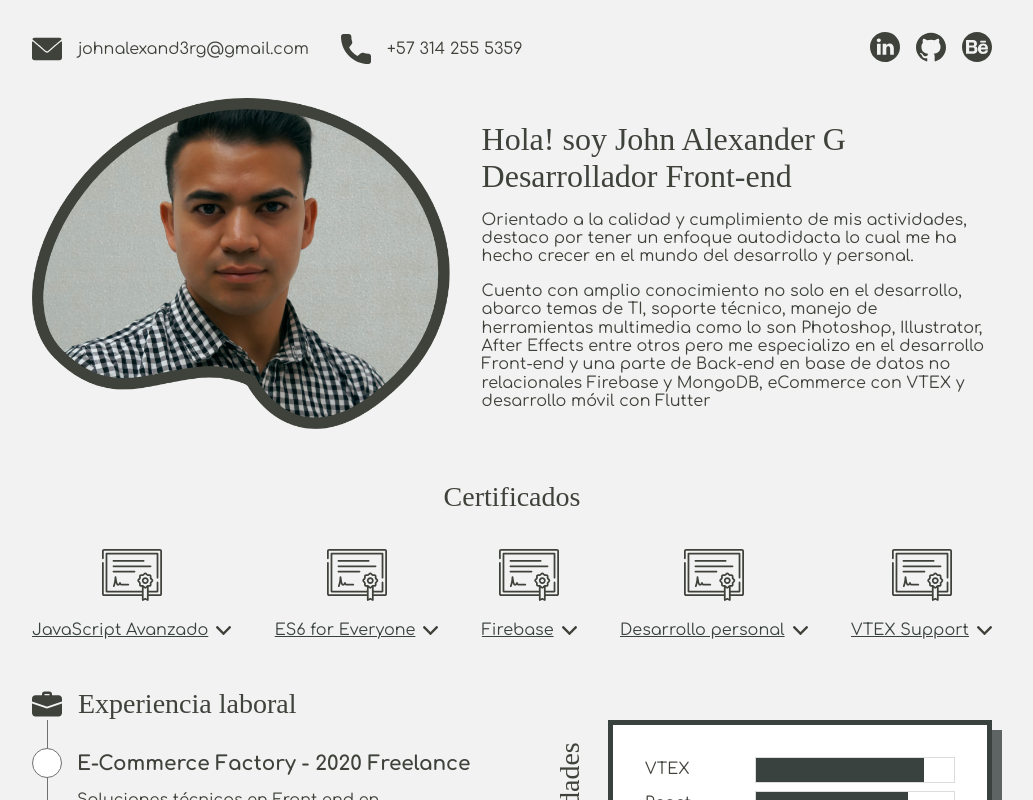
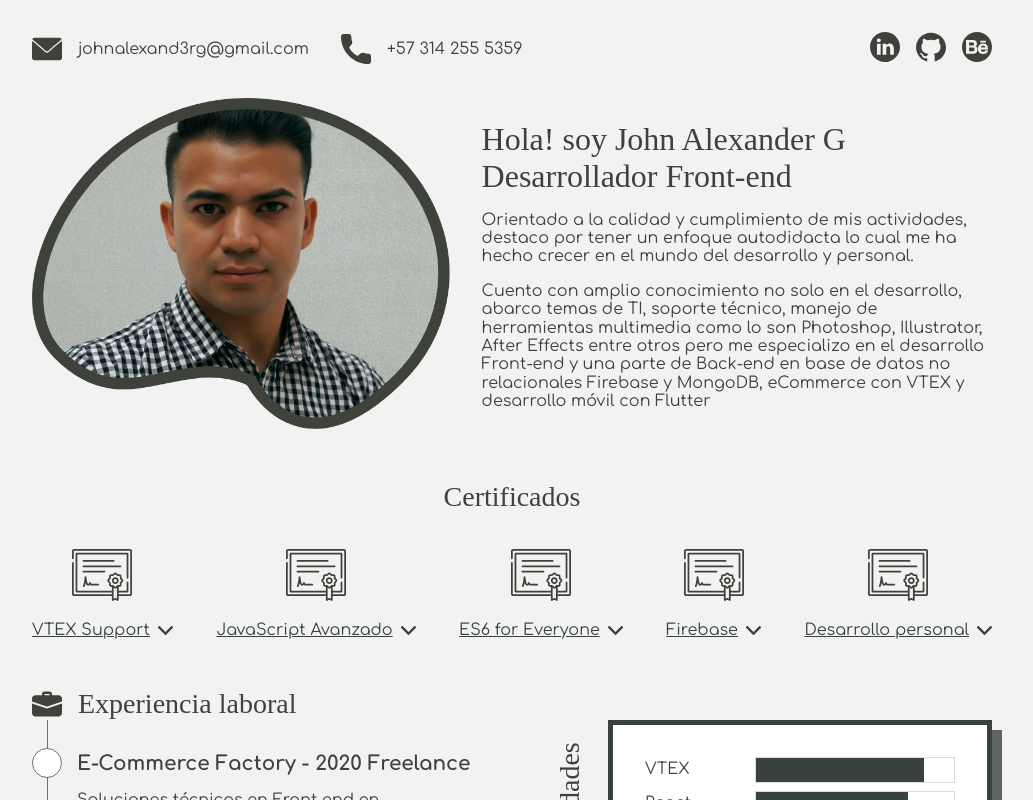
Before and after one commit to JohnAlexanderG/cv-johnalexanderg, a Svelte app: page / in a window 1280 px wide. Shown: the top 800 px of the page, without its empty margins (128-1161 px from the left). Built offline with nearby package versions, Linux system fonts and the light colour scheme; a web font is replaced by a local one.

Commit message:
[Update] priority VTEX

```diff
--- a/src/components/Certificates.svelte
+++ b/src/components/Certificates.svelte
@@ -61,6 +61,10 @@
 <section class="certificates-wrapper">
     <h2 class="title">Certificados</h2>
     <div class="certificates">
+        <a class="item" href="/certificates/vtex.pdf" target="_blank">
+            <img style="width:60px;" src="/img/icons/certificate.svg" alt="certificate-icon">
+            <p><img style="width:15px;" src="/img/icons/down-arrow.svg" alt="down-arrow-icon">VTEX Support </p>
+        </a>
         <a class="item" href="/certificates/javascript-avanzado.png" target="_blank">
             <img style="width:60px;" src="/img/icons/certificate.svg" alt="certificate-icon">
             <p><img style="width:15px;" src="/img/icons/down-arrow.svg" alt="down-arrow-icon">JavaScript Avanzado</p>
@@ -77,9 +81,5 @@
             <img style="width:60px;" src="/img/icons/certificate.svg" alt="certificate-icon">
             <p><img style="width:15px;" src="/img/icons/down-arrow.svg" alt="down-arrow-icon">Desarrollo personal</p>
         </a>
-        <a class="item" href="/certificates/vtex.pdf" target="_blank">
-            <img style="width:60px;" src="/img/icons/certificate.svg" alt="certificate-icon">
-            <p><img style="width:15px;" src="/img/icons/down-arrow.svg" alt="down-arrow-icon">VTEX Support </p>
-        </a>
     </div>
 </section>
```
